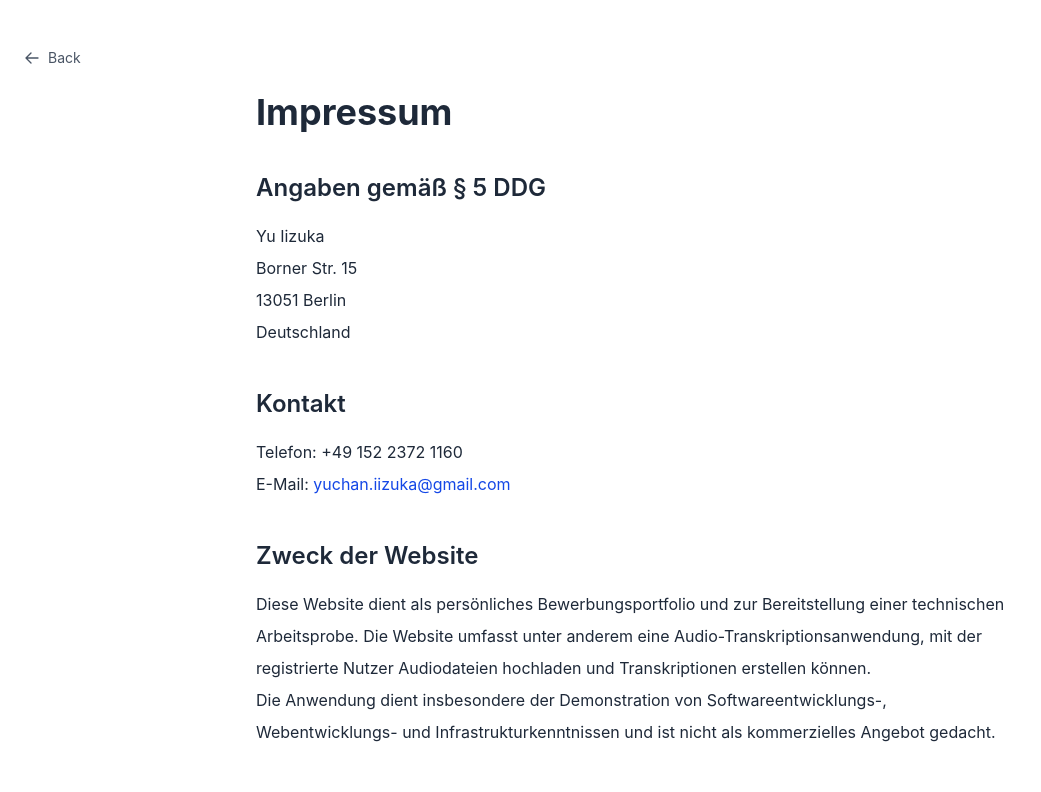
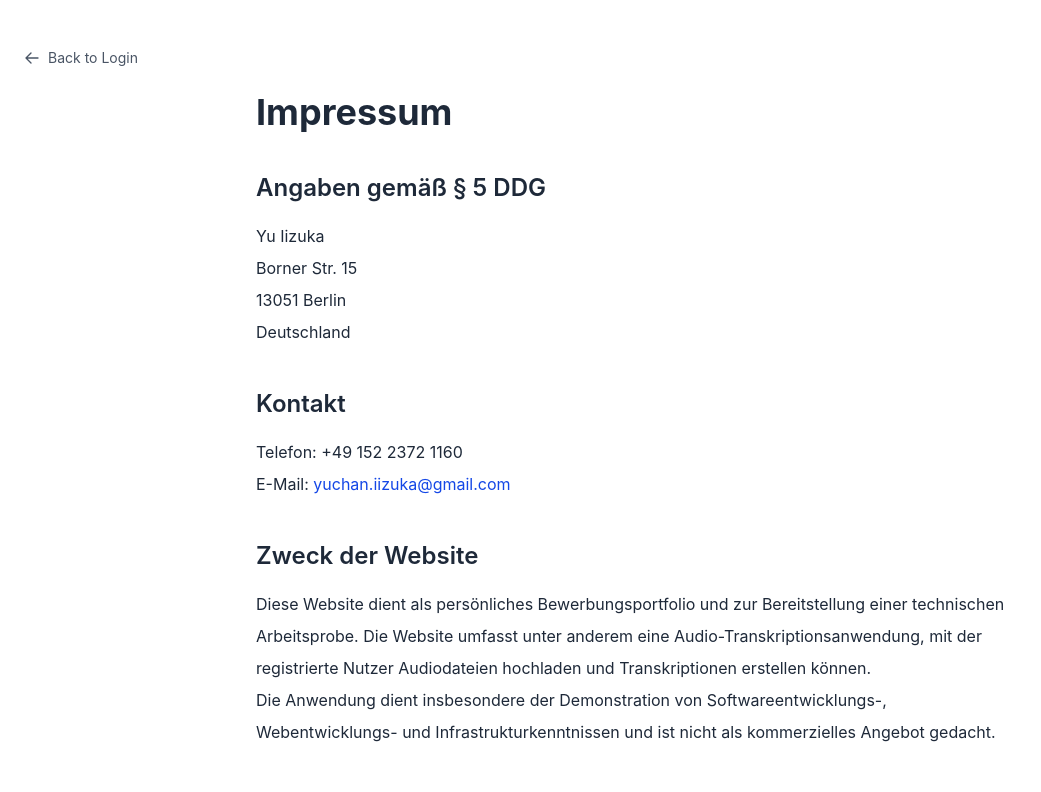
Before and after one commit to Yuchan48/audio-transcriber-platform, a React (Vite) app in the folder frontend/: page /impressum in a window 1280 px wide. Shown: the top 792 px of the page, without its empty margins (0-1041 px from the left). Built offline with nearby package versions, Linux system fonts and the light colour scheme; no server answers.

Commit message:
refactor: simplify navigation logic

```diff
--- a/frontend/src/components/layout/Footer.tsx
+++ b/frontend/src/components/layout/Footer.tsx
@@ -1,24 +1,15 @@
-import { Link, useLocation } from "react-router-dom";
+import { Link } from "react-router-dom";
 import GitHubIcon from "../icons/GitHubIcon";
 
 const Footer = () => {
-  const location = useLocation();
   return (
     <footer className="bg-gray-800 px-6 py-4 z-100">
       <div className="mx-auto flex max-w-7xl flex-wrap items-center  justify-center sm:justify-end gap-x-6 gap-y-2 text-sm sm:mr-6 text-white">
-        <Link
-          to="/impressum"
-          state={{ from: location.pathname }}
-          className="hover:text-gray-200 hover:underline"
-        >
+        <Link to="/impressum" className="hover:text-gray-200 hover:underline">
           Impressum
         </Link>
 
-        <Link
-          to="/datenschutz"
-          state={{ from: location.pathname }}
-          className="hover:text-gray-200 hover:underline"
-        >
+        <Link to="/datenschutz" className="hover:text-gray-200 hover:underline">
           Datenschutz
         </Link>
 
--- a/frontend/src/pages/Datenschutz.tsx
+++ b/frontend/src/pages/Datenschutz.tsx
@@ -1,17 +1,14 @@
-import { useLocation, useNavigate } from "react-router-dom";
+import { useNavigate } from "react-router-dom";
+import { useAuth } from "../context/AuthContext";
+
 import LeftArrow from "../components/icons/LeftArrow";
-
-const path = ["/dashboard", "/login", "/register", "/impressum"];
 
 const Datenschutz = () => {
   const navigate = useNavigate();
-  const location = useLocation();
 
-  const from = location.state?.from;
-  const backPath = path.includes(from) ? from : "/login";
-
+  const { user } = useAuth();
   const handleBack = () => {
-    navigate(backPath);
+    navigate(user ? "/dashboard" : "/login");
   };
 
   return (
@@ -21,7 +18,7 @@ const Datenschutz = () => {
         className="mb-10 inline-flex items-center gap-2 text-sm text-gray-600 hover:text-gray-900"
       >
         <LeftArrow className="h-4 w-4" />
-        Back
+        {user ? "Back to Dashboard" : "Back to Login"}
       </button>
 
       <div className="mx-auto max-w-3xl text-gray-800">
--- a/frontend/src/pages/Impressum.tsx
+++ b/frontend/src/pages/Impressum.tsx
@@ -1,19 +1,15 @@
-import { useNavigate, useLocation } from "react-router-dom";
+import { useNavigate } from "react-router-dom";
+import { useAuth } from "../context/AuthContext";
 
 import LeftArrow from "../components/icons/LeftArrow";
 
-const path = ["/dashboard", "/login", "/register", "/datenschutz"];
-
 const Impressum = () => {
   const navigate = useNavigate();
-  const location = useLocation();
 
-  const from = location.state?.from;
-
-  const backPath = path.includes(from) ? from : "/login";
+  const { user } = useAuth();
 
   const handleBack = () => {
-    navigate(backPath);
+    navigate(user ? "/dashboard" : "/login");
   };
 
   return (
@@ -24,7 +20,7 @@ const Impressum = () => {
         className="inline-flex items-center gap-2 text-sm text-gray-600 hover:text-gray-500 mb-6"
       >
         <LeftArrow className="h-4 w-4" />
-        Back
+        {user ? "Back to Dashboard" : "Back to Login"}
       </button>
       <div className="mx-auto max-w-3xl text-gray-800">
         <h1 className="text-4xl font-bold mb-10">Impressum</h1>
```
